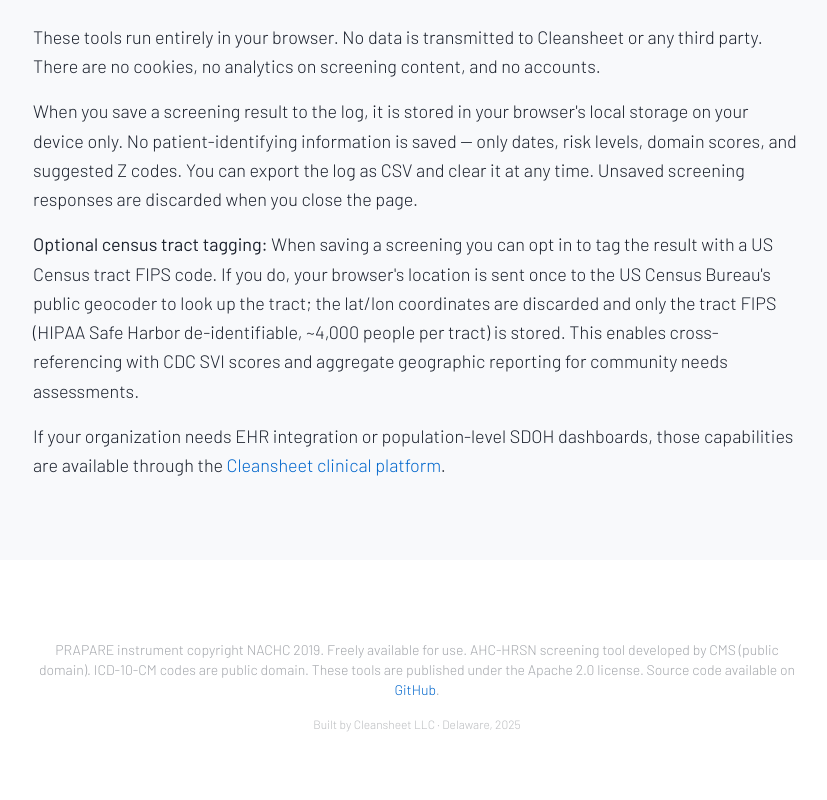
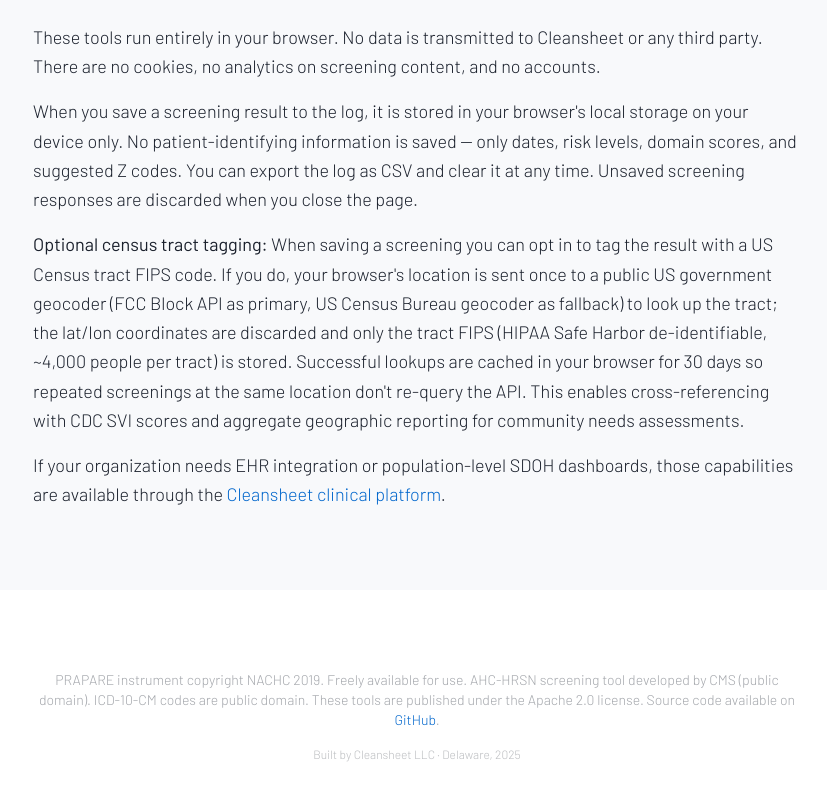
Before and after one commit to CleansheetLLC/community-health, a React (Vite) app: page / in a window 1280 px wide. Shown: the part 1641-2441 px from the top of the page, without its empty margins (223-1050 px from the left). Built offline with nearby package versions, Linux system fonts and the light colour scheme.

Commit message:
Refactor code structure for improved readability and maintainability

```diff
--- a/src/App.tsx
+++ b/src/App.tsx
@@ -541,9 +541,10 @@
               <strong className="text-cs-text/70">Disclaimer:</strong> This tool implements the published
               PRAPARE screening instrument (NACHC, 2019). Results saved to the screening log are stored in
               your browser's local storage only. No data is transmitted to Cleansheet. If you opt in to
-              census tract tagging, your browser's location is sent to the US Census Bureau's public
-              geocoder to determine the tract FIPS code; the lat/lon is not retained. Consult your
-              clinical team for interpretation and care planning. This is not a medical device.
+              census tract tagging, your browser's location is sent to a public US government geocoder
+              (FCC primary, US Census Bureau fallback) to determine the tract FIPS code; the lat/lon is
+              not retained. Consult your clinical team for interpretation and care planning. This is not
+              a medical device.
             </p>
           </div>
         </div>
@@ -1011,8 +1012,8 @@
             <p className="font-body text-xs text-cs-text/50">
               <strong className="text-cs-text/70">{lang === "es" ? "Aviso:" : "Disclaimer:"}</strong>{" "}
               {lang === "es"
-                ? "Esta herramienta implementa el instrumento de evaluación AHC-HRSN desarrollado por CMS. Los resultados guardados se almacenan solo en el almacenamiento local de su navegador. No se transmiten datos a Cleansheet. Si opta por etiquetar el tracto censal, la ubicación de su navegador se envía al geocodificador público del Census Bureau para determinar el código FIPS del tracto; no se conserva la latitud/longitud. Consulte a su equipo clínico para la interpretación y planificación del cuidado. Esto no es un dispositivo médico."
-                : "This tool implements the CMS-developed AHC-HRSN screening instrument. Results saved to the screening log are stored in your browser's local storage only. No data is transmitted to Cleansheet. If you opt in to census tract tagging, your browser's location is sent to the US Census Bureau's public geocoder to determine the tract FIPS code; the lat/lon is not retained. Consult your clinical team for interpretation and care planning. This is not a medical device."}
+                ? "Esta herramienta implementa el instrumento de evaluación AHC-HRSN desarrollado por CMS. Los resultados guardados se almacenan solo en el almacenamiento local de su navegador. No se transmiten datos a Cleansheet. Si opta por etiquetar el tracto censal, la ubicación de su navegador se envía a un geocodificador público del gobierno de EE. UU. (FCC primario, US Census Bureau como respaldo) para determinar el código FIPS del tracto; no se conserva la latitud/longitud. Consulte a su equipo clínico para la interpretación y planificación del cuidado. Esto no es un dispositivo médico."
+                : "This tool implements the CMS-developed AHC-HRSN screening instrument. Results saved to the screening log are stored in your browser's local storage only. No data is transmitted to Cleansheet. If you opt in to census tract tagging, your browser's location is sent to a public US government geocoder (FCC primary, US Census Bureau fallback) to determine the tract FIPS code; the lat/lon is not retained. Consult your clinical team for interpretation and care planning. This is not a medical device."}
             </p>
           </div>
         </div>
@@ -1548,10 +1549,13 @@
                 <p>
                   <strong>Optional census tract tagging:</strong> When saving a
                   screening you can opt in to tag the result with a US Census tract
-                  FIPS code. If you do, your browser's location is sent once to the
-                  US Census Bureau's public geocoder to look up the tract; the
+                  FIPS code. If you do, your browser's location is sent once to a
+                  public US government geocoder (FCC Block API as primary, US
+                  Census Bureau geocoder as fallback) to look up the tract; the
                   lat/lon coordinates are discarded and only the tract FIPS (HIPAA
                   Safe Harbor de-identifiable, ~4,000 people per tract) is stored.
+                  Successful lookups are cached in your browser for 30 days so
+                  repeated screenings at the same location don't re-query the API.
                   This enables cross-referencing with CDC SVI scores and aggregate
                   geographic reporting for community needs assessments.
                 </p>
```
Also changed, not shown: 2 other files (tests, documents, lock files or other folders).
